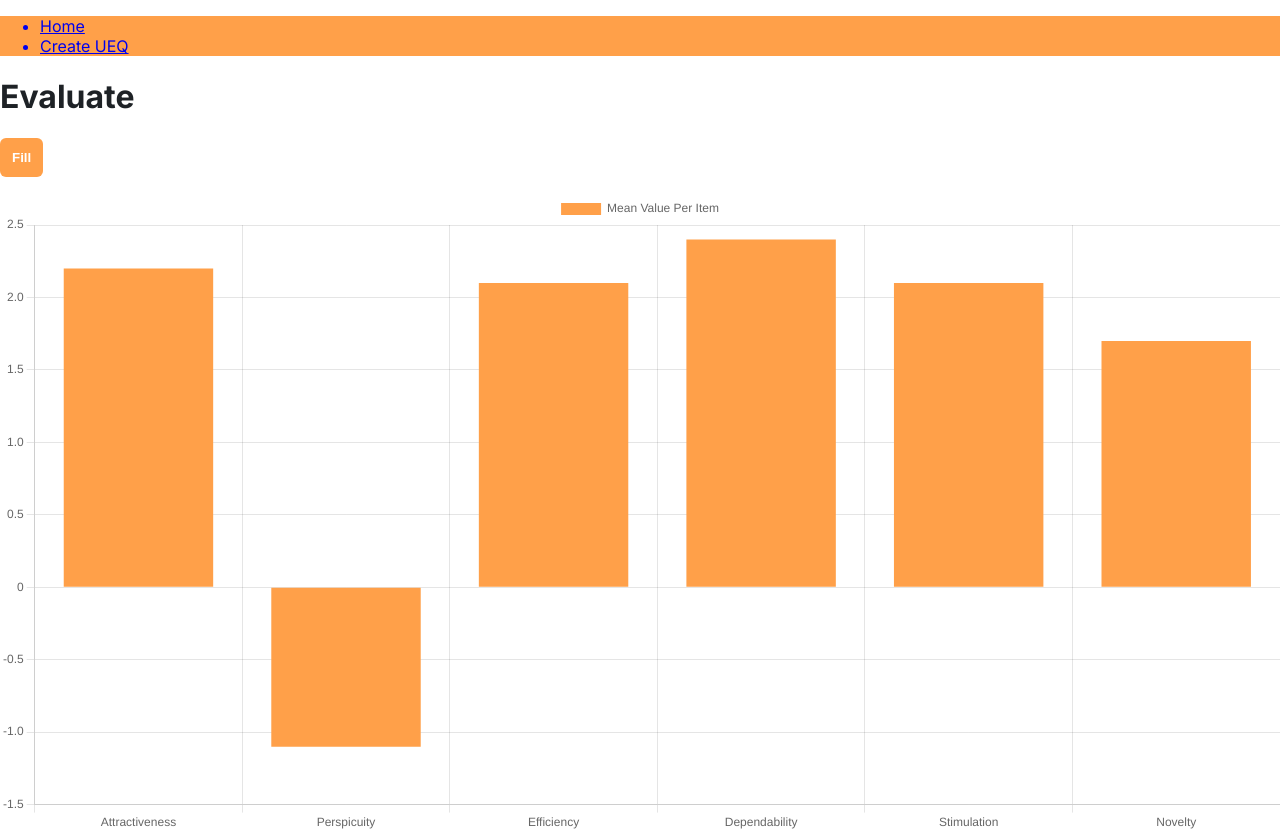
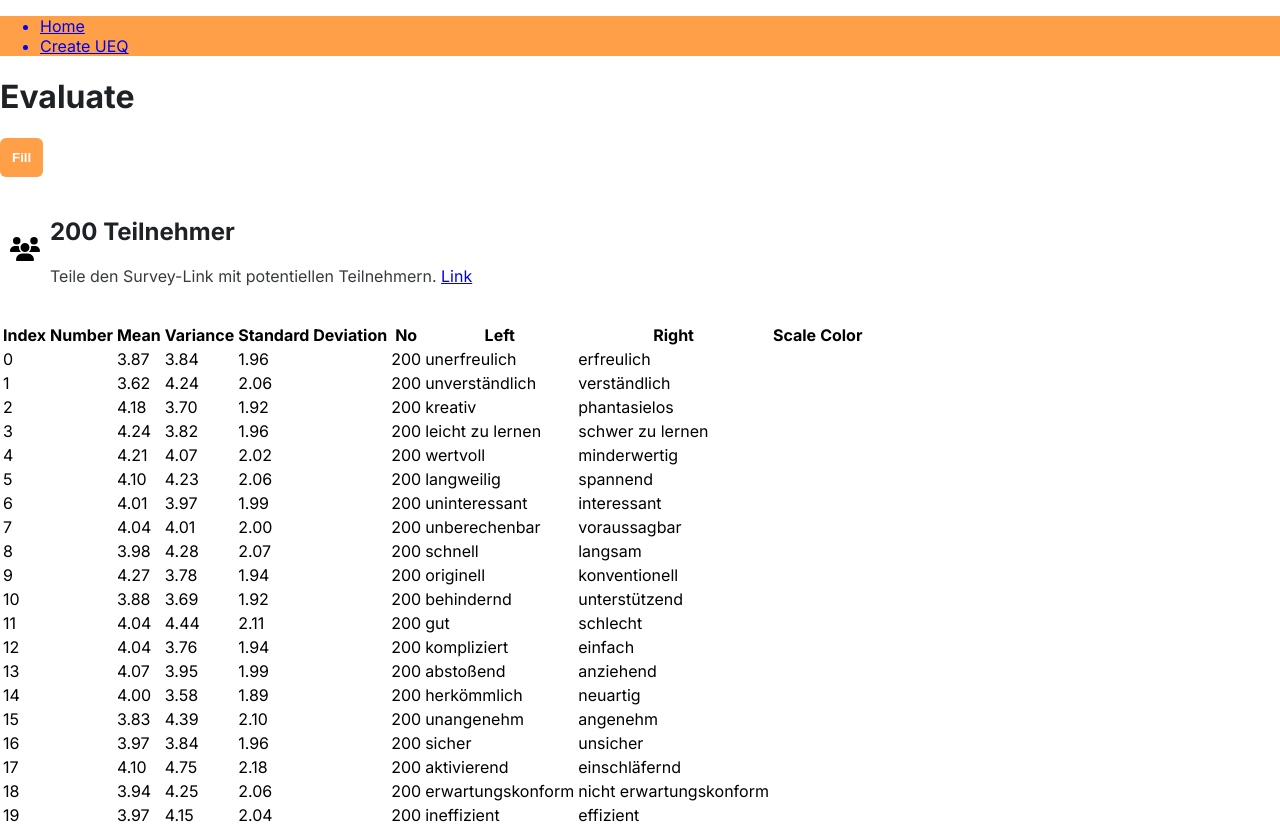
Before and after one commit to Yannik195/ueq-online-tool, a React (Create React App) app in the folder frontend/: page /q/evaluate/1 in a window 1280 px wide. Shown: the top 831 px of the page. Built offline with nearby package versions, Linux system fonts and the light colour scheme; no server answers.

Commit message:
Participants Component, ResultsTable Component

```diff
--- /dev/null
+++ b/frontend/src/Components/Participants.css
@@ -0,0 +1,21 @@
+/* Participants.css */
+
+.participants {
+  display: grid;
+  grid-template-columns: auto 1fr;
+  align-items: center;
+  padding: 10px;
+}
+
+.participants-left {
+  display: flex;
+  align-items: center;
+  font-size: 24px;
+  border-radius: 5px;
+  grid-column: 1;
+}
+
+.participants-right {
+  padding: 10px;
+  grid-column: 2;
+}
--- /dev/null
+++ b/frontend/src/Components/Participants.js
@@ -0,0 +1,24 @@
+import React from 'react';
+import { FontAwesomeIcon } from '@fortawesome/react-fontawesome';
+import { faUsers } from '@fortawesome/free-solid-svg-icons';
+import './Participants.css';
+
+
+export default function Participants(props) {
+  const { number } = props;
+
+  return (
+    <div className="participants">
+      <div className="participants-left">
+        <FontAwesomeIcon icon={faUsers} />
+      </div>
+      <div className="participants-right">
+        <h2>{number} Teilnehmer</h2>
+        <p>
+          Teile den Survey-Link mit potentiellen Teilnehmern.{' '}
+          <a href="http://localhost:3000/q/fill/:id">Link</a>
+        </p>
+      </div>
+    </div>
+  );
+};
--- /dev/null
+++ b/frontend/src/Components/ResultsTable.js
@@ -0,0 +1,49 @@
+
+export default function ResultsTable(props) {
+  const { results } = props;
+  let items_german = [["unerfreulich", "erfreulich"], ["unverständlich", "verständlich"], ["kreativ", "phantasielos"], ["leicht zu lernen", "schwer zu lernen"], ["wertvoll", "minderwertig"], ["langweilig", "spannend"], ["uninteressant", "interessant"], ["unberechenbar", "voraussagbar"], ["schnell", "langsam"], ["originell", "konventionell"], ["behindernd", "unterstützend"], ["gut", "schlecht"], ["kompliziert", "einfach"], ["abstoßend", "anziehend"], ["herkömmlich", "neuartig"], ["unangenehm", "angenehm"], ["sicher", "unsicher"], ["aktivierend", "einschläfernd"], ["erwartungskonform", "nicht erwartungskonform"], ["ineffizient", "effizient"], ["übersichtlich", "verwirrend"], ["unpragmatisch", "pragmatisch"], ["aufgeräumt", "überladen"], ["attraktiv", "unattraktiv"], ["sympathisch", "unsympathisch"], ["konservativ", "innovativ"]]
+
+  const tableRows = items_german.map((item, index) => {
+    const resultNumbers = results.map((result) => result[index]);
+    const mean = resultNumbers.reduce((a, b) => a + b, 0) / resultNumbers.length;
+    const variance = resultNumbers.reduce((a, b) => a + (b - mean) ** 2, 0) / resultNumbers.length;
+    const standardDeviation = Math.sqrt(variance);
+
+    return (
+      <tr key={index}>
+        <td>{index}</td>
+        <td>{/* Add value for "number" column here */}</td>
+        <td>{mean.toFixed(2)}</td>
+        <td>{variance.toFixed(2)}</td>
+        <td>{standardDeviation.toFixed(2)}</td>
+        <td>{results.length}</td>
+        <td>{item[0]}</td>
+        <td>{item[1]}</td>
+        <td>{/* Add value for "scale" column here */}</td>
+        <td>{/* Add value for "color" column here */}</td>
+      </tr>
+    )
+  });
+
+  return (
+    <table>
+      <thead>
+        <tr>
+          <th>Index</th>
+          <th>Number</th>
+          <th>Mean</th>
+          <th>Variance</th>
+          <th>Standard Deviation</th>
+          <th>No</th>
+          <th>Left</th>
+          <th>Right</th>
+          <th>Scale</th>
+          <th>Color</th>
+        </tr>
+      </thead>
+      <tbody>
+        {tableRows}
+      </tbody>
+    </table>
+  );
+};
--- a/frontend/src/Pages/q/evaluate.js
+++ b/frontend/src/Pages/q/evaluate.js
@@ -1,6 +1,7 @@
 import { useParams, useNavigate } from "react-router-dom"
 import { useState, useEffect } from 'react';
-
+import ResultsTable from "../../Components/ResultsTable.js"
+import Participants from "../../Components/Participants.js"
 import { Bar } from 'react-chartjs-2';
 import {
   Chart as ChartJS,
@@ -33,6 +34,13 @@ export const options = {
     },
   },
 };
+
+const createResults = () => {
+  return Array.from({ length: 200 }, () =>
+    Array.from({ length: 26 }, () => Math.ceil(Math.random() * 7))
+  );
+};
+const results = createResults();
 
 export function Evaluate() {
   const { link_uuid } = useParams()
@@ -68,6 +76,9 @@ export function Evaluate() {
       <h1>Evaluate</h1>
       <button onClick={() => navigate(`/q/fill/${link_uuid}`)}>Fill</button>
 
+      <Participants number={results.length} />
+      <ResultsTable results={results} />;
+
       <p>{q.product}</p>
       <Bar data={data} />
 
```
